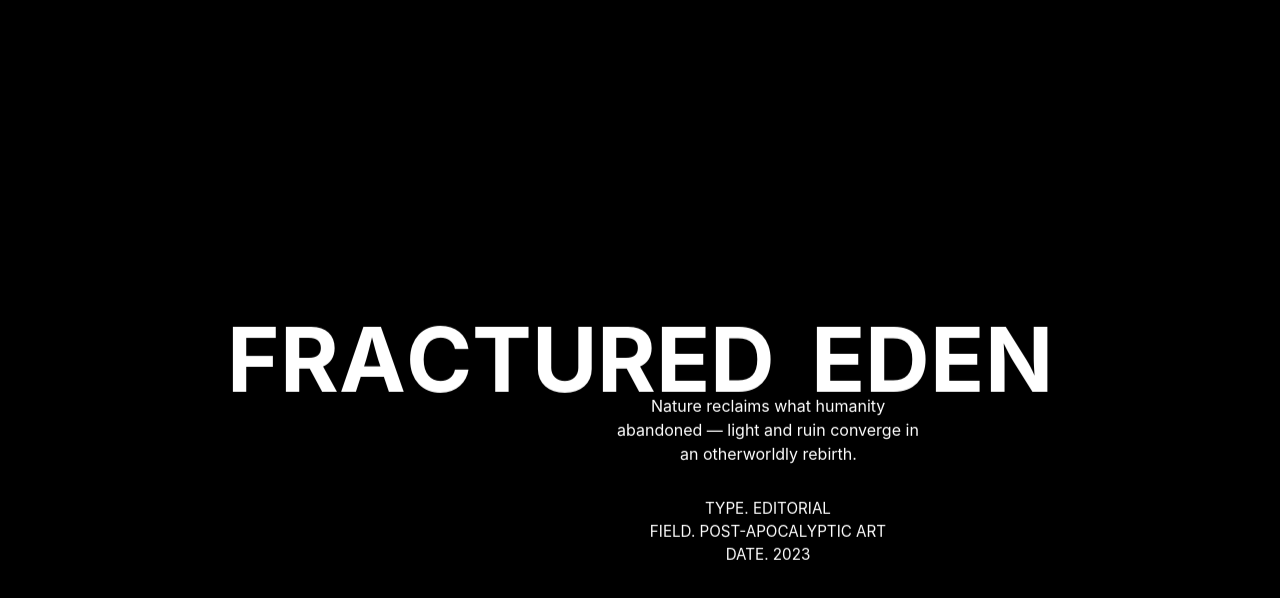
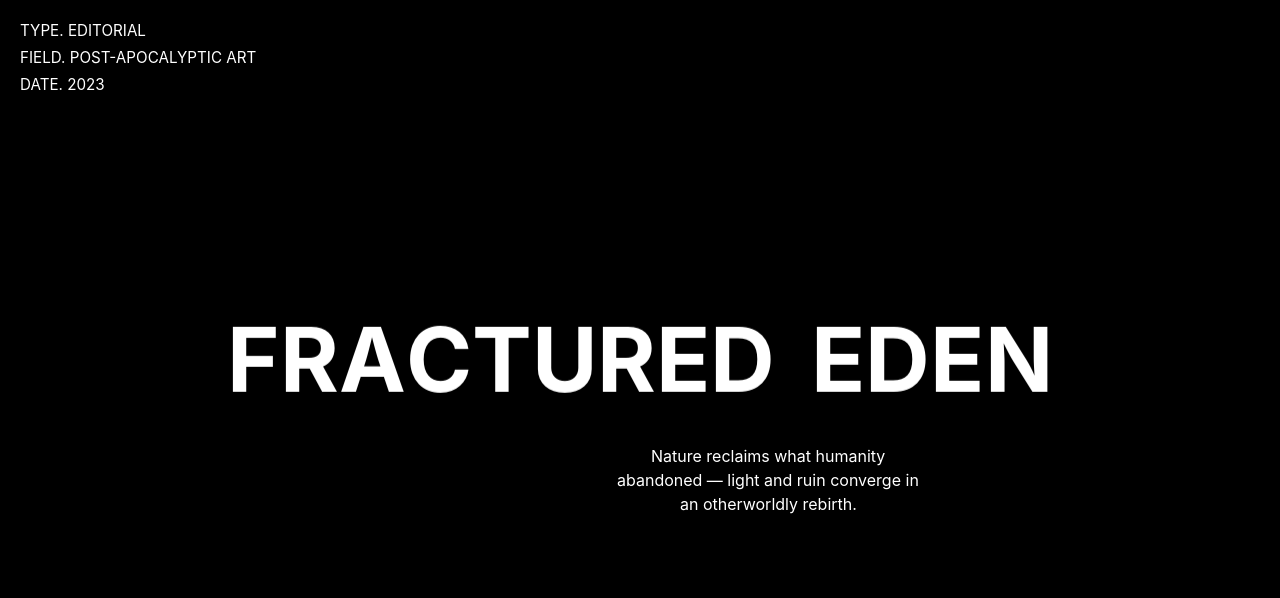
Before and after one commit to delafuentej/three.js-shaders_warp-liquid-frames-images-slider, a React (Vite) app: page / in a window 1280 px wide. Shown: the top 598 px of the page. Built offline with nearby package versions, Linux system fonts and the light colour scheme.

Commit message:
styling tailwindcss

```diff
--- a/src/components/SlideContent.jsx
+++ b/src/components/SlideContent.jsx
@@ -6,11 +6,11 @@ const SlideContent = ({ slide }) => {
       </div>
       <div className="slide-description">
         <p>{slide.description}</p>
-        <div className="slide-info">
-          <p>Type. {slide.type}</p>
-          <p>Field. {slide.field}</p>
-          <p>Date. {slide.date}</p>
-        </div>
+      </div>
+      <div className="slide-info">
+        <p>Type. {slide.type}</p>
+        <p>Field. {slide.field}</p>
+        <p>Date. {slide.date}</p>
       </div>
     </div>
   );
--- a/src/index.css
+++ b/src/index.css
@@ -42,7 +42,7 @@ body {
       }
 
       .slide-description {
-        @apply absolute top-[60%] left-[60%] w-1/4 flex flex-col gap-8 text-center transform -translate-x-1/2 -translate-y-1/2
+        @apply absolute top-[60%] left-[70%] mt-20 w-[50%] flex flex-col gap-8 text-center transform -translate-x-1/2 -translate-y-1/2
                max-[1000px]:left-1/2 max-[1000px]:bottom-[5%] max-[1000px]:top-auto;
 
         .slide-info p {
@@ -93,13 +93,8 @@ body {
       }
 
       .slide-description {
-        @apply absolute top-[60%] left-[60%] w-[1/2] flex flex-col gap-8 text-center transform -translate-x-1/2 -translate-y-1/2
-               max-[1000px]:left-1/2 max-[1000px]:bottom-[5%] max-[1000px]:top-auto drop-shadow-[2px_2px_4px_rgba(0,0,0,0.7)];
-
-        .slide-info p {
-          @apply uppercase text-[0.95rem] drop-shadow-[2px_2px_4px_rgba(0,0,0,0.7)];
-        }
-
+        @apply relative top-[60%] left-[60%] w-[50%] md:w-[25%] flex flex-col  text-center transform
+                 drop-shadow-[2px_2px_4px_rgba(0,0,0,0.7)];
         .line {
           @apply overflow-hidden;
 
@@ -108,6 +103,12 @@ body {
           }
         }
       }
+      .slide-info {
+        @apply absolute top-5 left-5 flex flex-col gap-1;
+        p {
+          @apply uppercase text-[0.95rem] drop-shadow-[2px_2px_4px_rgba(0,0,0,0.7)];
+        }
+      }
     }
   }
 }
```
Also changed, not shown: src/components/Slider.jsx (+0 -290 lines).
